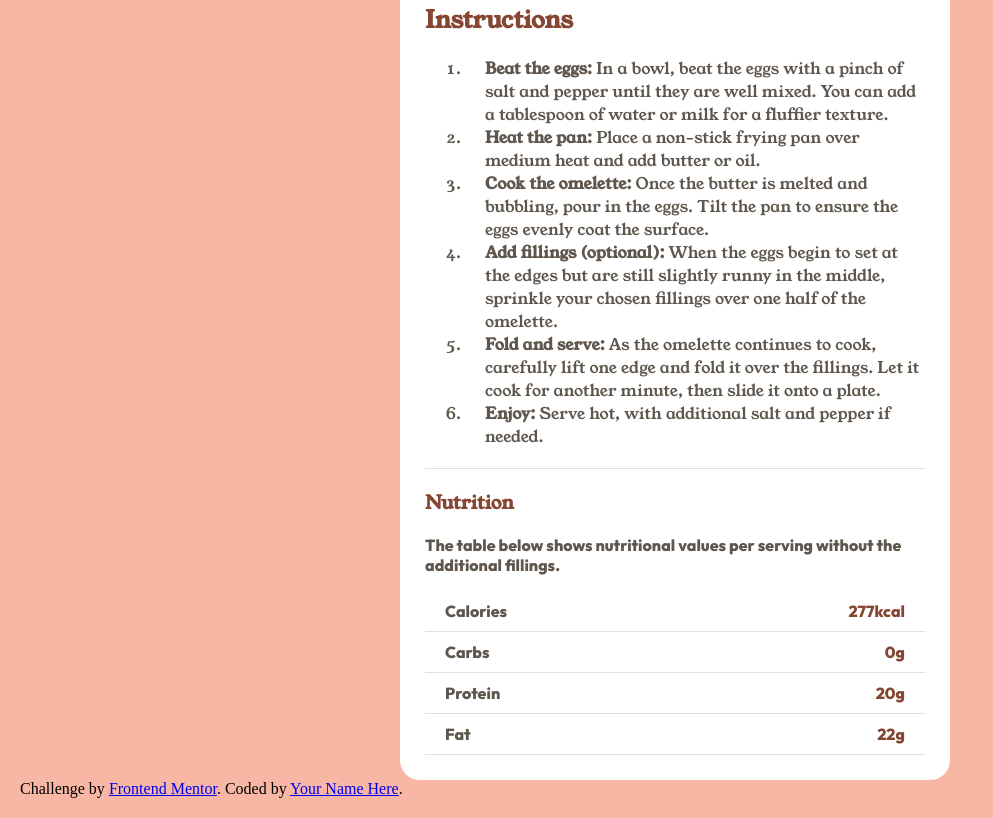
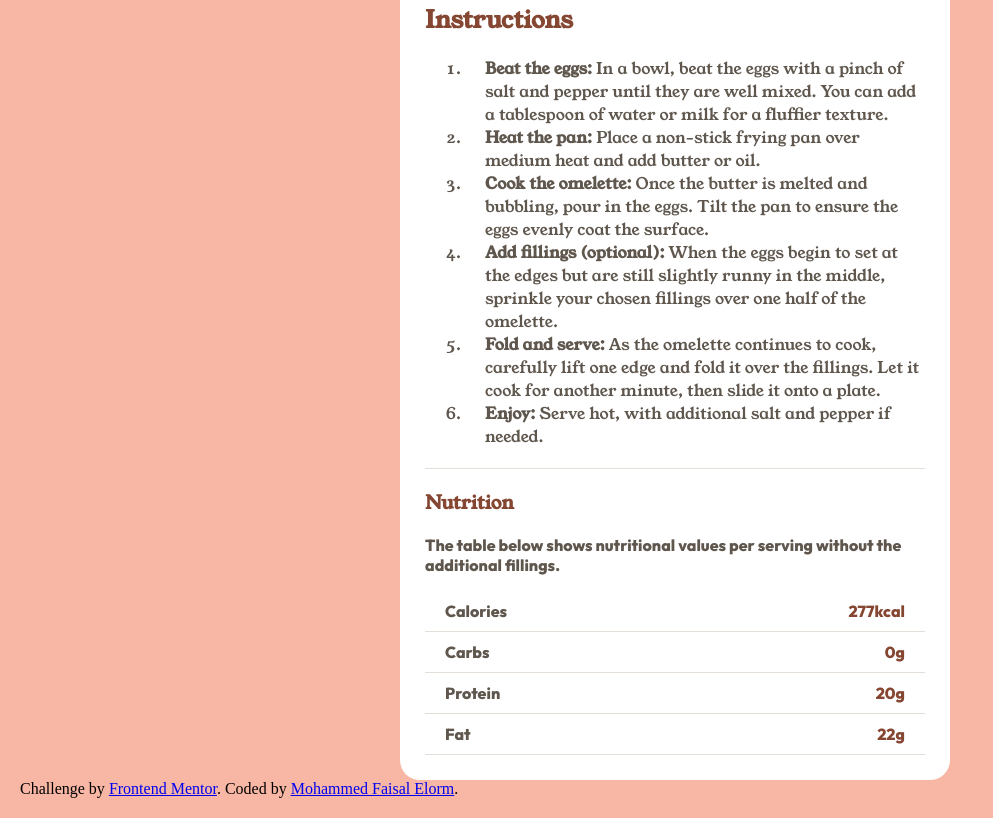
Before and after one commit to FaisalMohammedElorm/Recipe-Page, a plain HTML site: page index.html in a window 1280 px wide. Shown: the part 1020-1838 px from the top of the page, without its empty margins (0-993 px from the left). Drawn offline with Linux system fonts and the light colour scheme.

Commit message:
attribution

```diff
--- a/index.html
+++ b/index.html
@@ -96,7 +96,7 @@
   <!-----------------Attribution-------------------->
   <div class="attribution">
     Challenge by <a href="https://www.frontendmentor.io?ref=challenge" target="_blank">Frontend Mentor</a>.
-    Coded by <a href="#">Your Name Here</a>.
+    Coded by <a href="#">Mohammed Faisal Elorm</a>.
   </div>
 </body>
 </html>
```
